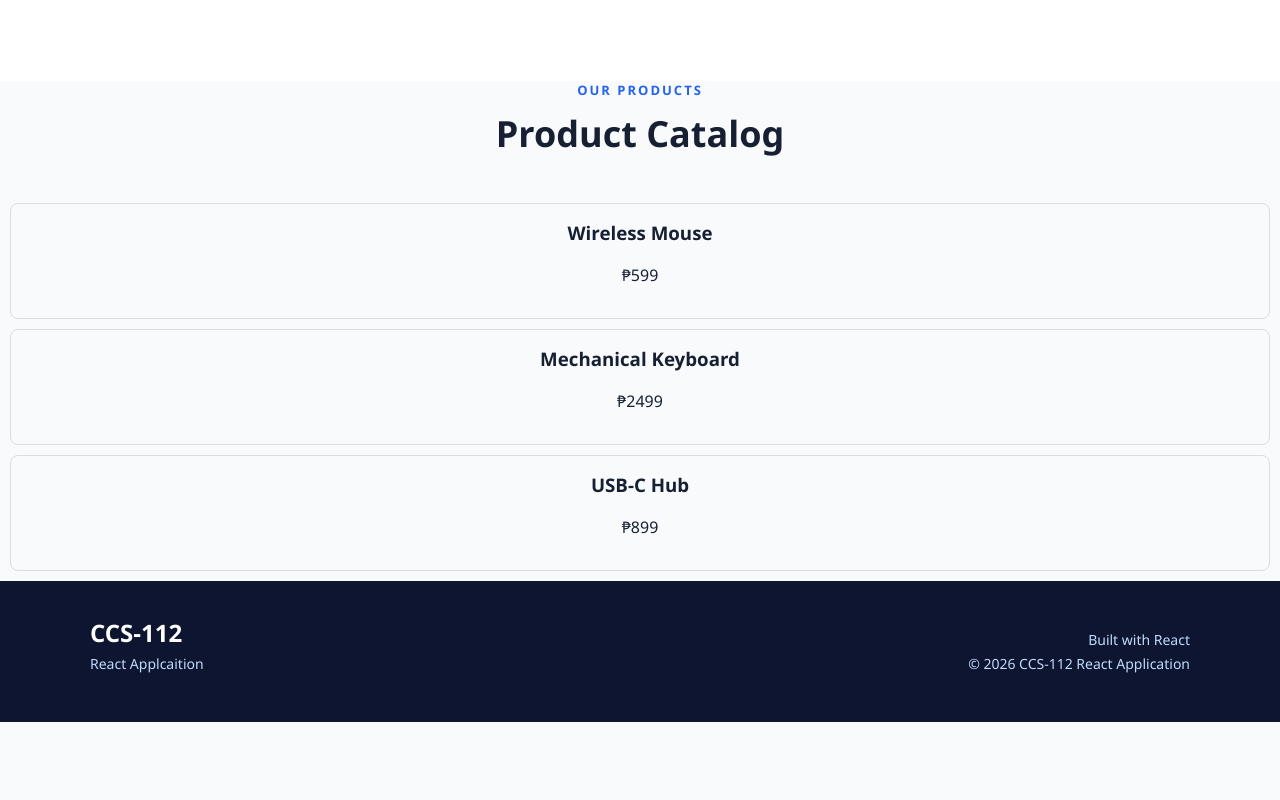
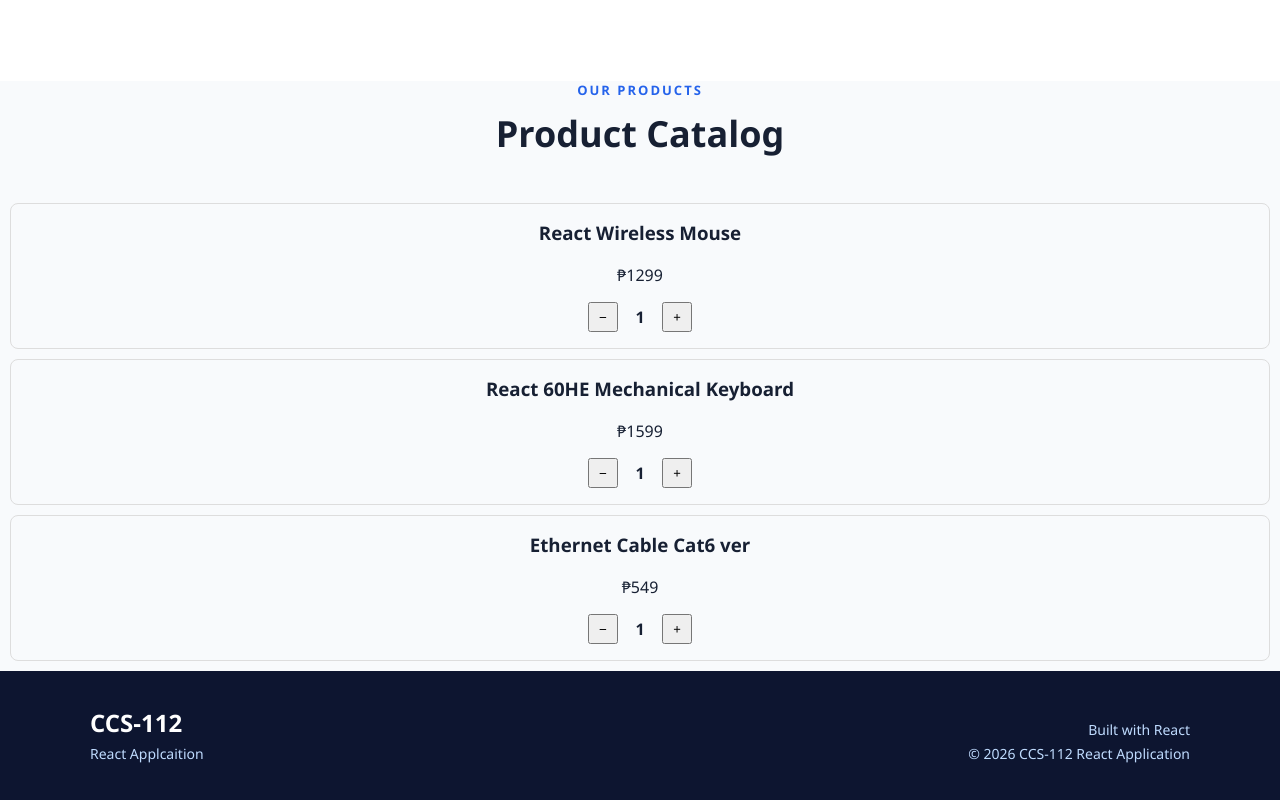
Before and after one commit to aljromev-pixel/react-API-fetching-and-sending-data, a React (Create React App) app: page / in a window 1280 px wide. Shown: the part 1175-1975 px from the top of the page. Before the commit the page ends 1897 px from the top, so only its background shows below. Built offline with nearby package versions, Linux system fonts and the light colour scheme.

Commit message:
add product card component

```diff
--- a/src/Components/ProductCard.jsx
+++ b/src/Components/ProductCard.jsx
@@ -1,10 +1,32 @@
+import { useState } from "react";
 import styles from "./ProductCard.module.css";
 
 export default function ProductCard({ product }) {
+  const [quantity, setQuantity] = useState(1);
+
+  const decreaseQuantity = () => {
+    if (quantity > 1) {
+      setQuantity(quantity - 1);
+    }
+  };
+
+  const increaseQuantity = () => {
+    setQuantity(quantity + 1);
+  };
+
   return (
     <div className={styles.card}>
       <h3>{product.name}</h3>
+
       <p>₱{product.price}</p>
+
+      <div className={styles.quantity}>
+        <button onClick={decreaseQuantity}>−</button>
+
+        <span>{quantity}</span>
+
+        <button onClick={increaseQuantity}>+</button>
+      </div>
     </div>
   );
 }
--- a/src/Components/ProductCard.module.css
+++ b/src/Components/ProductCard.module.css
@@ -5,3 +5,22 @@
     text-align: center;
     margin: 10px;
   }
+
+  .quantity {
+    display: flex;
+    justify-content: center;
+    align-items: center;
+    gap: 12px;
+    margin-top: 15px;
+  }
+
+  .quantity button {
+    width: 30px;
+    height: 30px;
+    cursor: pointer;
+  }
+
+  .quantity span {
+    min-width: 20px;
+    font-weight: bold;
+  }
--- a/src/HomePage.jsx
+++ b/src/HomePage.jsx
@@ -5,9 +5,9 @@ function HomePage({ search = "" }) {
   const [count, setCount] = useState(0);
 
   const products = [
-    { id: 1, name: "Wireless Mouse", price: 599 },
-    { id: 2, name: "Mechanical Keyboard", price: 2499 },
-    { id: 3, name: "USB-C Hub", price: 899 },
+    { id: 1, name: "React Wireless Mouse", price: 1299 },
+    { id: 2, name: "React 60HE Mechanical Keyboard", price: 1599 },
+    { id: 3, name: "Ethernet Cable Cat6 ver", price: 549 },
   ];
 
   const features = [
```
Also changed, not shown: src/Components/ProductDetail.jsx (added, +54 -0 lines). Lines whose indentation alone changed are shown as unchanged.
